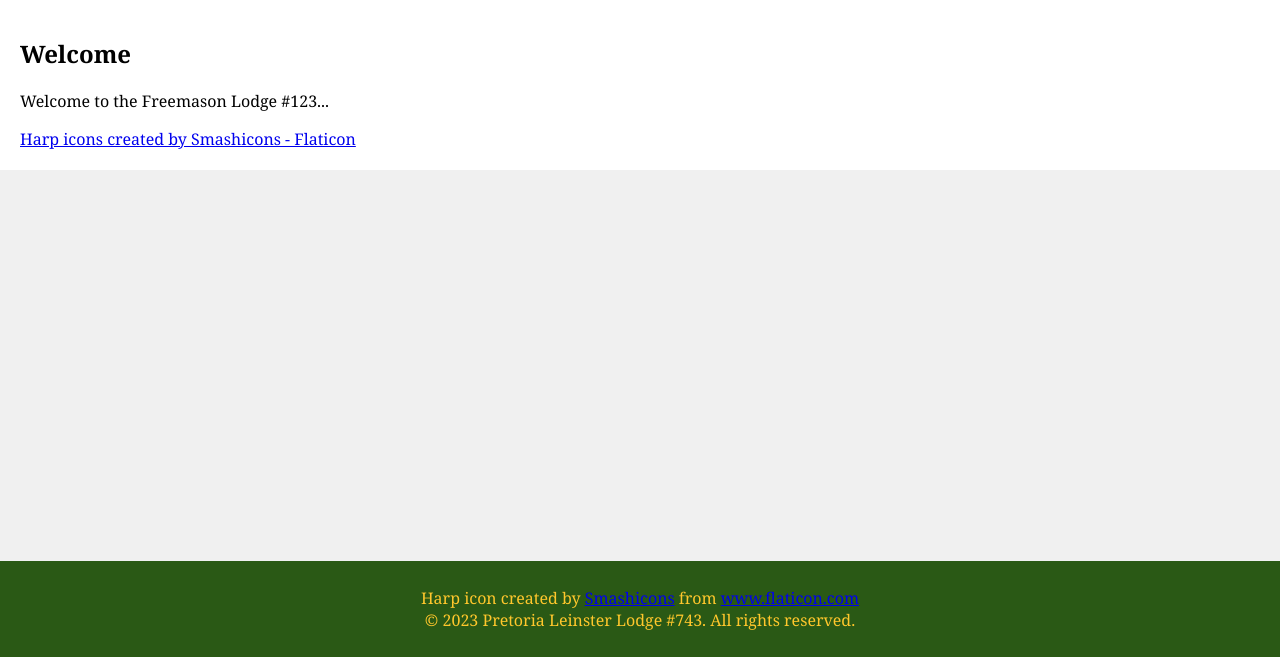
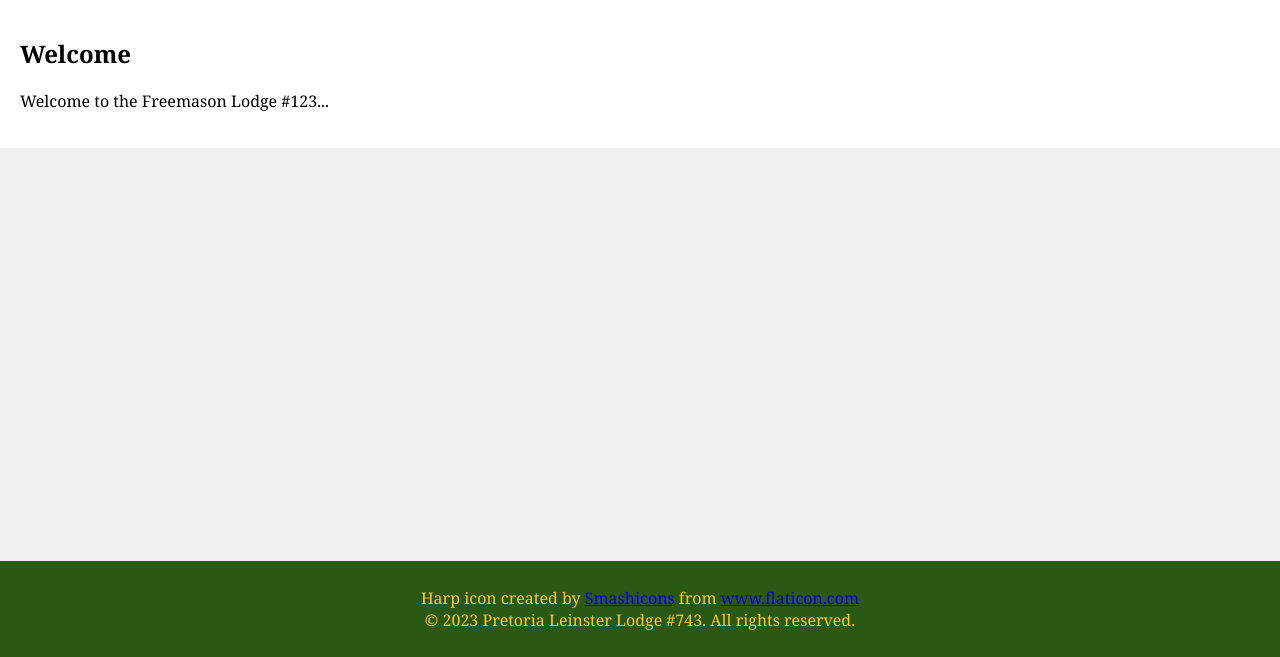
Before and after one commit to Marc-Pienaar/Marc-Pienaar.github.io, a plain HTML site: page index.html in a window 1280 px wide. Shown: the part 143-800 px from the top of the page. Drawn offline with nearby package versions, Linux system fonts and the light colour scheme.

Commit message:
Update index.html

```diff
--- a/index.html
+++ b/index.html
@@ -30,7 +30,6 @@
     <div id="home" class="tabContent">
         <h2>Welcome</h2>
         <p>Welcome to the Freemason Lodge #123...</p>
-        <a href="https://www.flaticon.com/free-icons/harp" title="harp icons">Harp icons created by Smashicons - Flaticon</a>
     </div>
 
 
```
